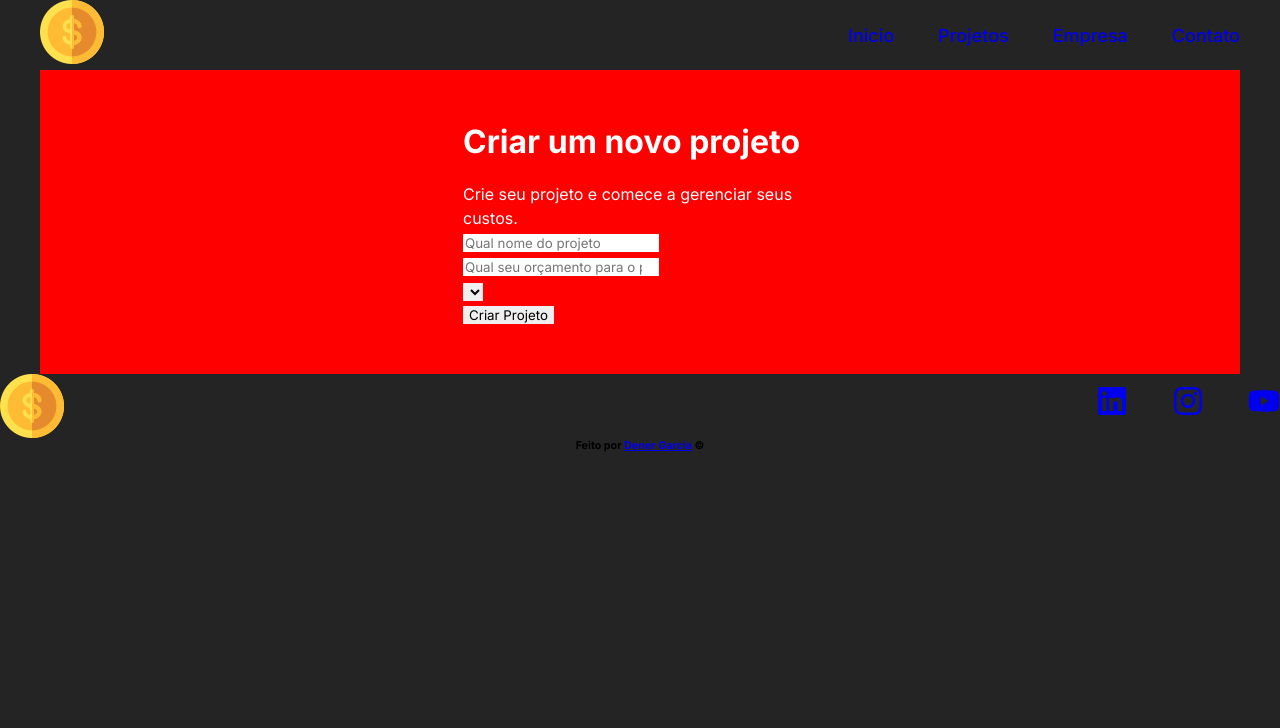
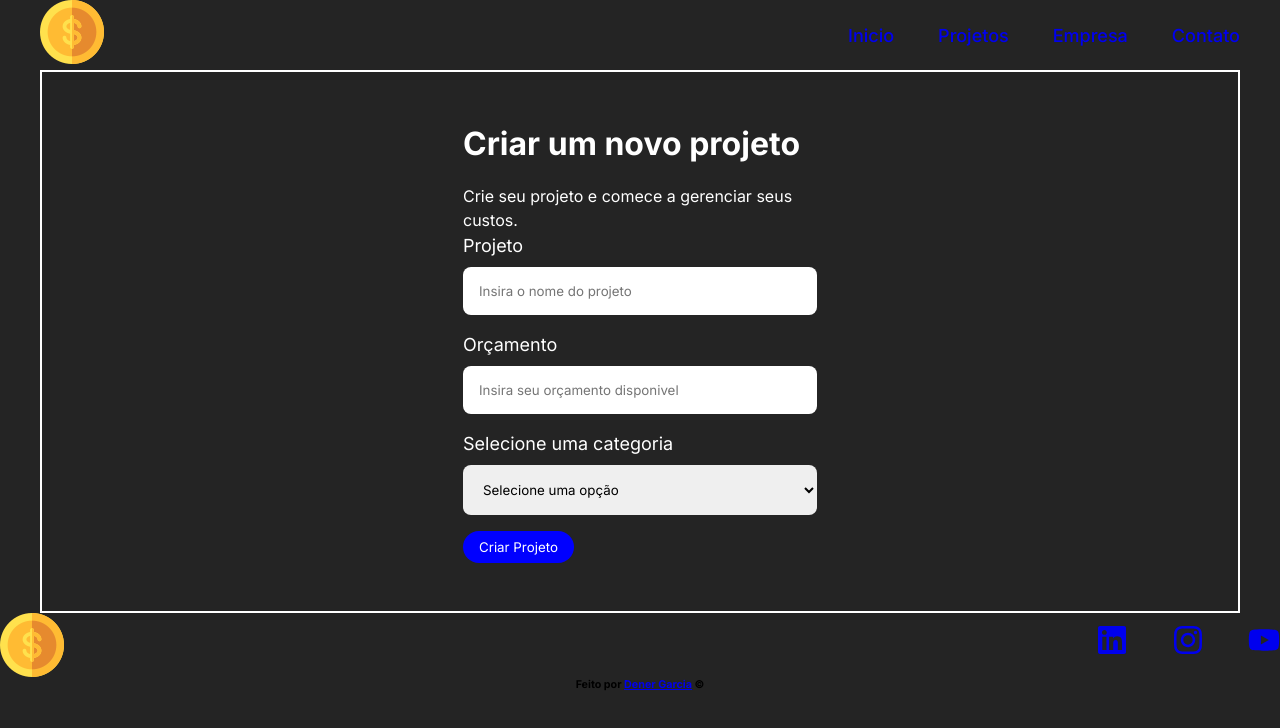
Before and after one commit to Dener-Garcia/saas-fullstack-administrador-projetos-react-sql, a React (Vite) app: page /newproject in a window 1280 px wide. Shown: the top 728 px of the page. Built offline with nearby package versions, Linux system fonts and the light colour scheme.

Commit message:
feat: created form componente and yours inputs

```diff
--- /dev/null
+++ b/src/components/Form-components/button/ButtonForm.tsx
@@ -0,0 +1,13 @@
+import styles from './btnForm.module.css'
+
+interface BtnProps{
+    text: string;
+    type: 'button' | 'submit' | 'reset';
+}
+
+const ButtonForm: React.FC<BtnProps> = ({text, type}) => {
+    return(
+        <button className={styles.my_btn} type={type}>{text}</button>
+    )
+}
+export default ButtonForm
--- /dev/null
+++ b/src/components/Form-components/button/btnForm.module.css
@@ -0,0 +1,12 @@
+    .my_btn{
+        background: var(--color-accent);
+        color: var(--color-text);
+        padding: 0.5rem 1rem;
+        border-radius: 10rem;
+        border: none;
+        cursor: pointer;
+        transition: 0.2s;
+        &:hover{
+            background: var(--color-accent-hover);
+        }
+    }
--- /dev/null
+++ b/src/components/Form-components/input/Input.tsx
@@ -0,0 +1,28 @@
+import { ChangeEvent } from 'react';
+import styles from './input.module.css'
+
+interface InputProps{
+    type: string,
+    text: string,
+    name: string,
+    placeholder: string,
+    value?: string,
+    handleOnChange?: ChangeEvent<HTMLInputElement>;
+}
+
+const Input = (props:InputProps) => {
+
+    const { type, text, name, placeholder, handleOnChange, value} = props
+    return(
+        <div className={styles.form_control}>
+            <label htmlFor={name}>{text}</label>
+            <input name={name}
+            type={type}
+            placeholder={placeholder}
+            value={value}
+            onChange={handleOnChange}/>
+        </div>
+    )
+}
+
+export default Input
--- /dev/null
+++ b/src/components/Form-components/input/input.module.css
@@ -0,0 +1,21 @@
+.form_control{
+    display: flex;
+    flex-direction: column;
+    margin-bottom: 1rem;
+    gap: 0.5rem;
+}
+
+.form_control label{
+    font-size: 18px;
+    color: var(--color-text);
+}
+
+.form_control input {
+    padding: 1rem;
+    border-radius: 0.5rem;
+    border: none;
+}
+
+.form_control input::placeholder{
+    color: (--color-text-02);
+}
--- /dev/null
+++ b/src/components/Form-components/select/Select.tsx
@@ -0,0 +1,23 @@
+import styles from './select.module.css'
+
+interface SelectProps{
+    text: string
+    name: string
+    options?: string
+    value?: string
+    handleOnChange?: Event
+}
+
+const Select = (props: SelectProps) => {
+const {text, name} = props
+    return(
+        <div className={styles.select_my}>
+    <label htmlFor={name}>{text}</label>
+      <select name={name} >
+        <option>Selecione uma opção</option>
+        </select>
+        </div>
+    )
+}
+
+export default Select
--- /dev/null
+++ b/src/components/Form-components/select/select.module.css
@@ -0,0 +1,17 @@
+.select_my{
+    display: flex;
+    flex-direction: column;
+    margin-bottom: 1rem;
+    gap: 0.5rem;
+}
+
+.select_my label{
+    font-size: 18px;
+    color: var(--color-text);
+}
+
+.select_my select {
+    padding: 1rem;
+    border-radius: 0.5rem;
+    border: none;
+}
--- a/src/components/layouts/Container/module.css
+++ b/src/components/layouts/Container/module.css
@@ -9,7 +9,7 @@
 
 .min-height{
     min-height: 75%;
-    background-color: red;
+   border: 2px solid white;
 }
 
 .start{
--- a/src/components/pages/NewProject.tsx
+++ b/src/components/pages/NewProject.tsx
@@ -6,7 +6,7 @@ const NewProject = () => {
         <div className={styles.new_projects}>
             <h1>Criar um novo projeto</h1>
             <p>Crie seu projeto e comece a gerenciar seus custos.</p>
-            <ProjectForm />
+            <ProjectForm btnType="Criar Projeto" />
         </div>
     )
 }
--- a/src/components/projects/Project-form/ProjectForm.tsx
+++ b/src/components/projects/Project-form/ProjectForm.tsx
@@ -1,21 +1,20 @@
-import styles from './module.css'
+import ButtonForm from '../../Form-components/button/ButtonForm'
+import Input from '../../Form-components/input/Input'
+import Select from '../../Form-components/select/Select'
+import styles from './projectForm.module.css'
 
-const ProjectForm = () => {
+interface BtnProps{
+    btnType: 'button' | 'submit' | 'reset';
+}
+
+const ProjectForm: React.FC<BtnProps> = ({btnType}) => {
     return(
-       <form>
-        <div className="inputs">
-        <input type='text' placeholder='Qual nome do projeto' />
-        </div>
-        <div className="inputs">
-        <input type='number' placeholder='Qual seu orçamento para o projeto?' />
-        </div>
-        <div className="inputs">
-        <select name='category_id'>
-            <otpion disabled>Selecione a categoria</otpion>
-            </select>
-        </div>
-        <button type='submit'>Criar Projeto</button>
-       </form>
+       <div className={styles.container}>
+        <Input name='name' type='text' text='Projeto'  placeholder='Insira o nome do projeto' />
+        <Input name='budget' type='number' text='Orçamento'  placeholder='Insira seu orçamento disponivel' />
+        <Select name={"category_id"} text='Selecione uma categoria' />
+        <ButtonForm text='Criar Projeto' type={btnType} />
+       </div>
     )
 }
 
--- a/src/components/projects/Project-form/module.css
+++ /dev/null
@@ -1,3 +0,0 @@
-.container{
-    background-color: blue;
-}
--- /dev/null
+++ b/src/components/projects/Project-form/projectForm.module.css
@@ -0,0 +1,3 @@
+.container{
+    width: 100%;
+}
--- a/src/index.css
+++ b/src/index.css
@@ -16,6 +16,7 @@
 
   --color-accent: blue;
   --color-text: white;
+  --color-text-02: #cecece;
 }
 
 
```
